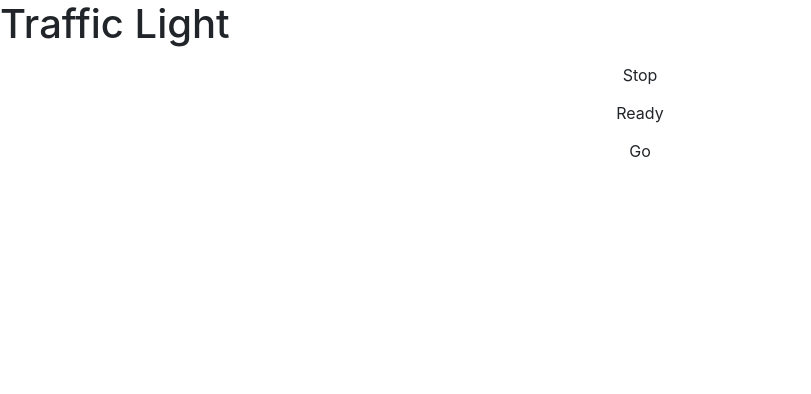
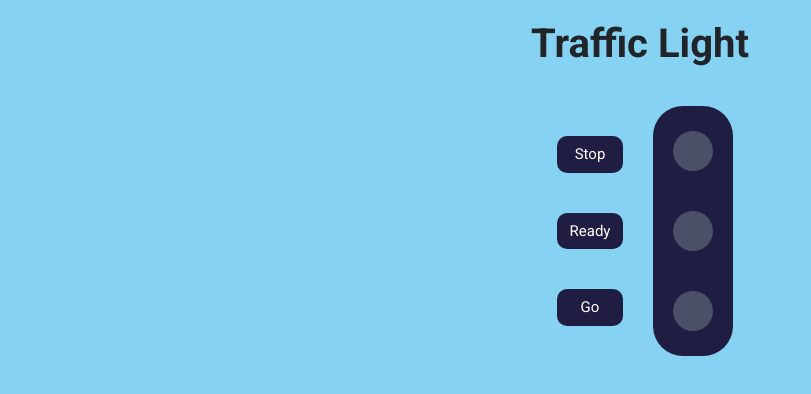
Before and after one commit to Apoorva196/trafficlights1, a plain HTML site: page trafficlights.html in a window 1280 px wide. Shown: the whole page, without its empty margins (0-811 px from the left). Drawn offline with nearby package versions, Linux system fonts and the light colour scheme; a web font is replaced by a local one.

Commit message:
Update trafficlights.html

```diff
--- a/trafficlights.html
+++ b/trafficlights.html
@@ -6,6 +6,7 @@
     <script src="https://code.jquery.com/jquery-3.5.1.slim.min.js" integrity="sha384-DfXdz2htPH0lsSSs5nCTpuj/zy4C+OGpamoFVy38MVBnE+IbbVYUew+OrCXaRkfj" crossorigin="anonymous"></script>
     <script src="https://cdn.jsdelivr.net/npm/popper.js@1.16.1/dist/umd/popper.min.js" integrity="sha384-9/reFTGAW83EW2RDu2S0VKaIzap3H66lZH81PoYlFhbGU+6BZp6G7niu735Sk7lN" crossorigin="anonymous"></script>
     <script src="https://stackpath.bootstrapcdn.com/bootstrap/4.5.2/js/bootstrap.min.js" integrity="sha384-B4gt1jrGC7Jh4AgTPSdUtOBvfO8shuf57BaghqFfPlYxofvL8/KUEfYiJOMMV+rV" crossorigin="anonymous"></script>
+    <link rel="stylesheet" href="trafficlights.css">
 </head>
 
 <body>
```
